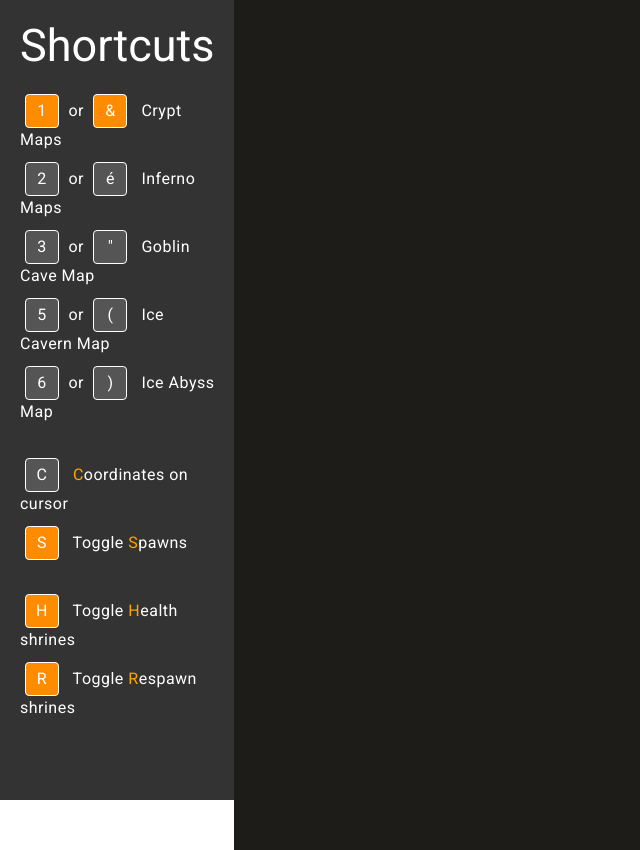
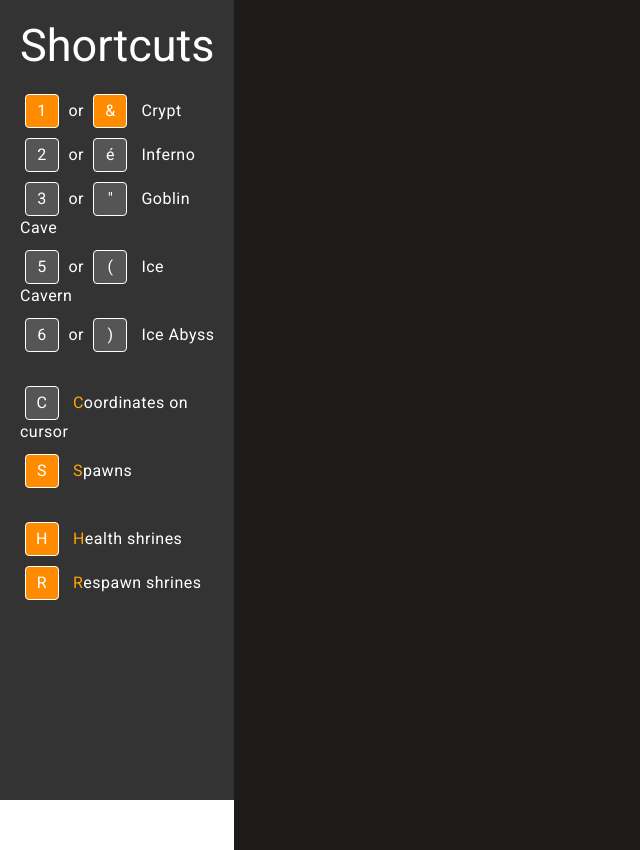
Before and after one commit to Philaeux/dadmap, an Angular app in the folder dadmap/: page / in a window 1280 px wide. Shown: the top 850 px of the page, without its empty margins (0-640 px from the left). Built offline with nearby package versions, Linux system fonts and the light colour scheme.

Commit message:
Minor text changes

```diff
--- a/dadmap/src/app/pages/index/index.component.html
+++ b/dadmap/src/app/pages/index/index.component.html
@@ -6,40 +6,40 @@
                     [class.toggled-key]="this.selectedMap == 'Crypt_01' || this.selectedMap == 'Crypt_02'">1</span> or
                 <span class="key"
                     [class.toggled-key]="this.selectedMap == 'Crypt_01' || this.selectedMap == 'Crypt_02'">&</span>&nbsp;
-                Crypt Maps
+                Crypt
             </li>
             <li><span class="key"
                     [class.toggled-key]="this.selectedMap == 'Inferno_01' || this.selectedMap == 'Inferno_02'">2</span>
                 or
                 <span class="key"
                     [class.toggled-key]="this.selectedMap == 'Inferno_01' || this.selectedMap == 'Inferno_02'">é</span>&nbsp;
-                Inferno Maps
+                Inferno
             </li>
             <li><span class="key" [class.toggled-key]="this.selectedMap == 'GoblinCave_01'">3</span> or
                 <span class="key" [class.toggled-key]="this.selectedMap == 'GoblinCave_01'">"</span>&nbsp;
-                Goblin Cave Map
+                Goblin Cave
             </li>
             <li><span class="key" [class.toggled-key]="this.selectedMap == 'IceCave_01'">5</span> or
                 <span class="key" [class.toggled-key]="this.selectedMap == 'IceCave_01'">(</span>&nbsp;
-                Ice Cavern Map
+                Ice Cavern
             </li>
             <li><span class="key" [class.toggled-key]="this.selectedMap == 'IceAbyss_01'">6</span> or
                 <span class="key" [class.toggled-key]="this.selectedMap == 'IceAbyss_01'">)</span>&nbsp;
-                Ice Abyss Map
+                Ice Abyss
             </li>
             <br />
             <li><span class="key" [class.toggled-key]="this.displayCoordinates">C</span>&nbsp;
                 <span class="hotkey">C</span>oordinates on cursor
             </li>
             <li><span class="key" [class.toggled-key]="this.displayFlags['spawn']">S</span>&nbsp;
-                Toggle <span class="hotkey">S</span>pawns
+                <span class="hotkey">S</span>pawns
             </li>
             <br />
             <li><span class="key" [class.toggled-key]="this.displayFlags['shrine_health']">H</span>&nbsp;
-                Toggle <span class="hotkey">H</span>ealth shrines
+                <span class="hotkey">H</span>ealth shrines
             </li>
             <li><span class="key" [class.toggled-key]="this.displayFlags['shrine_respawn']">R</span>&nbsp;
-                Toggle <span class="hotkey">R</span>espawn shrines
+                <span class="hotkey">R</span>espawn shrines
             </li>
             <br />
         </ul>
```
